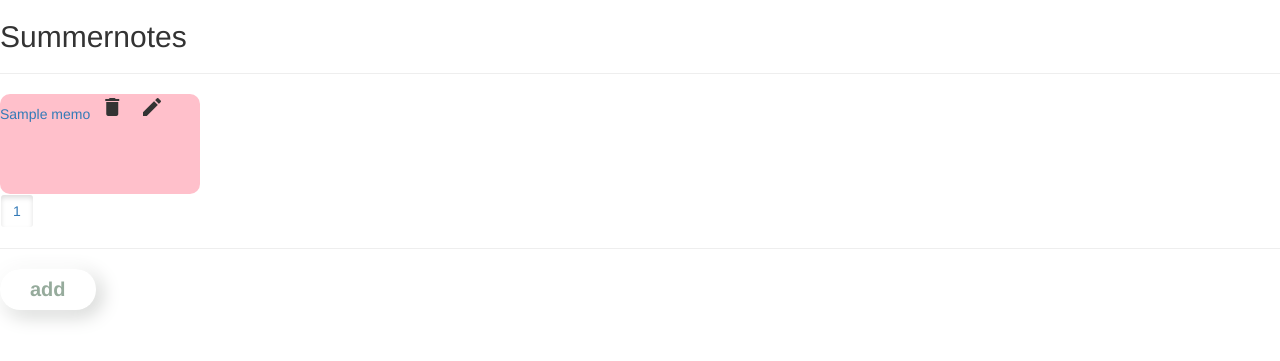
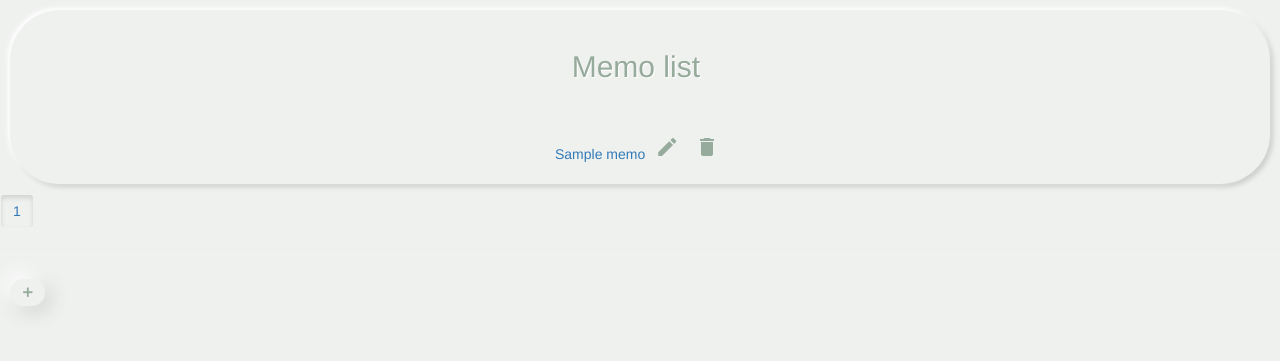
Before and after one commit to isdiscodead/BaaN, a Django app: page /memos/list/ in a window 1280 px wide. Shown: the top 361 px of the page. Run offline with Django 3.2, Linux system fonts and the light colour scheme; a user stored in the database is signed in; tables that the repository leaves empty hold one stand-in row (values such as "Sample post"); parts of the project's set-up code (start-up, migrations or seed data) failed here and were passed over; some libraries are stand-ins or nearby versions; some web fonts are replaced.

Commit message:
add some css..

```diff
--- a/accountapp/templates/accountapp/index.html
+++ b/accountapp/templates/accountapp/index.html
@@ -5,6 +5,7 @@
     $(document).ready(function() {
         load_bookmark();
         load_todo();
+        load_memo();
     });
 </script>
 
@@ -40,7 +41,7 @@
                 <div id="todo">
                     <a href="{% url 'todoapp:list' %}">todo</a>
                 </div>
-                <div class="link_box">
+                <div id="memo">
                     <a href="{% url 'memoapp:list' %}">memo</a>
                 </div>
                 <div class="link_box">
--- a/memoapp/templates/memoapp/create.html
+++ b/memoapp/templates/memoapp/create.html
@@ -2,8 +2,7 @@
 
 {% block content %}
 
-    <div id="memo_add" class="modal fade" role="dialog" data-backdrop="false"
-         style="background-color: white; width: 80%; height: 80%; text-align: center; margin: auto auto; border: 1px solid gray;">
+    <div id="memo_add" class="modal fade modal_box_div" role="dialog" data-backdrop="false">
         <div class="modal-dialog modal-dialog-centered" role="document">
 
             <h4>add new memo</h4>
@@ -14,12 +13,12 @@
                 <table>
                     {{form.as_table}}
                 </table>
-                <button type="submit" class="btn btn-default">add</button>
-                <button type="button" class="btn btn-default" data-dismiss="modal">cancel</button>
+                <button type="submit" class="button_add material-icons">add</button>
+                <button type="button" class="button_add material-icons" data-dismiss="modal">cancel</button>
             </form>
         </div>
     </div>
 
-    <button type="button" class="button_submit" data-target="#memo_add" data-toggle="modal">add</button>
+    <button type="button" class="material-icons button_add" data-target="#memo_add" data-toggle="modal">add</button>
 
 {% endblock %}
--- a/memoapp/templates/memoapp/list.html
+++ b/memoapp/templates/memoapp/list.html
@@ -2,25 +2,18 @@
 {% load bootstrap4 %}
 
 {% block content %}
-    <head>
-        <title></title>
-        <meta charset="utf-8">
-        <meta name="viewport" content="width=device-width, initial-scale=1">
-        <link rel="stylesheet" href="https://maxcdn.bootstrapcdn.com/bootstrap/3.4.1/css/bootstrap.min.css">
-        <script src="https://ajax.googleapis.com/ajax/libs/jquery/3.5.1/jquery.min.js"></script>
-        <script src="https://maxcdn.bootstrapcdn.com/bootstrap/3.4.1/js/bootstrap.min.js"></script>
-        <link rel="stylesheet" href="https://cdnjs.cloudflare.com/ajax/libs/summernote/0.8.9/summernote-lite.css"/>
-    </head>
 
-    <div>
-        <h2>Summernotes</h2>
+
+    <div class="bookmark_form_div">
+        <h2 class="form_title" style="margin-bottom: 1rem;">Memo list&nbsp</h2>
         <hr>
 
         {% for memo in memo_list %}
-        <div style="width:20rem; height:10rem; background-color: pink; border-radius: 1rem;">
+        <div>
             <a data-toggle="modal" data-target="#memo_detail{{ memo.pk }}">{{ memo.title | safe }}</a>
+            <button class="material-icons" data-toggle="modal" data-target="#memo_update{{ memo.pk }}" class="material-icons">edit</button>
             <button class="material-icons" data-toggle="modal" data-target="#delete_modal{{ memo.pk }}" class="material-icons">delete</button>
-            <button class="material-icons" data-toggle="modal" data-target="#memo_update{{ memo.pk }}" class="material-icons">edit</button>
+
 
         </div>
 
@@ -44,8 +37,7 @@
             </div>
         </div>
 
-        <div id="memo_detail{{ memo.pk }}" class="modal fade" role="dialog" data-backdrop="false"
-               style="background-color: white; width: 50%; height: 50%; text-align: center; margin: auto auto; border: 1px solid gray;">
+        <div id="memo_detail{{ memo.pk }}" class="modal fade modal_box_div" role="dialog" data-backdrop="false">
               <div class="modal-dialog modal-dialog-centered" role="document">
                   <div>
                     title : {{ memo.title }}
@@ -71,6 +63,14 @@
     <script type="text/javascript">
         function delete_modal( pk ) {
             location.replace('/memos/delete/'+pk);
+
+        function hideModal( id ) {
+            $(id).removeClass("in");
+            $(".modal-backdrop").remove();
+            $(".show").remove();
+            $('body').removeClass('modal-open');
+            $('body').css('padding-right', '');
+            $(id).hide();
         }
     </script>
 
--- a/static/base.css
+++ b/static/base.css
@@ -1,6 +1,6 @@
 /* main - header */
 body {
-    background-color: #eff1ef;
+    background-color: #eff1ef;!important;
     color: #2d2f2d;
 }
 
@@ -293,3 +293,16 @@
     text-align: center;
     box-shadow: -5px -5px 20px #ffffff00,  5px 5px 20px #cbcdcb;
 }
+
+
+.modal_memo_box_div {
+    background-color: #eff1efae;
+    max-width: 80%;
+    max-height: 80%;
+    color: #96ab9c;
+    display: inline-block;
+    margin: 20rem auto;
+    border-radius: 5rem;
+    text-align: center;
+    box-shadow: -5px -5px 20px #ffffff00,  5px 5px 20px #cbcdcb;
+}
```
